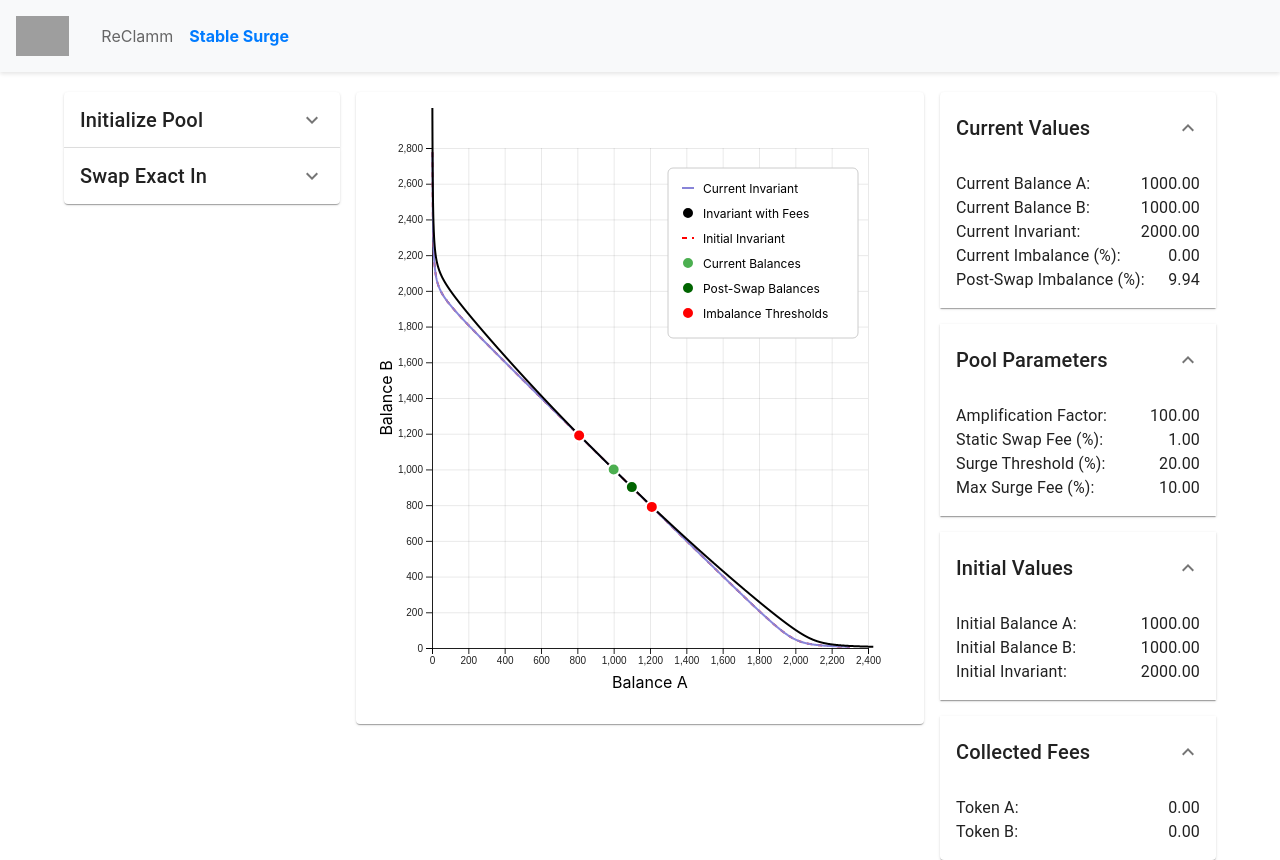
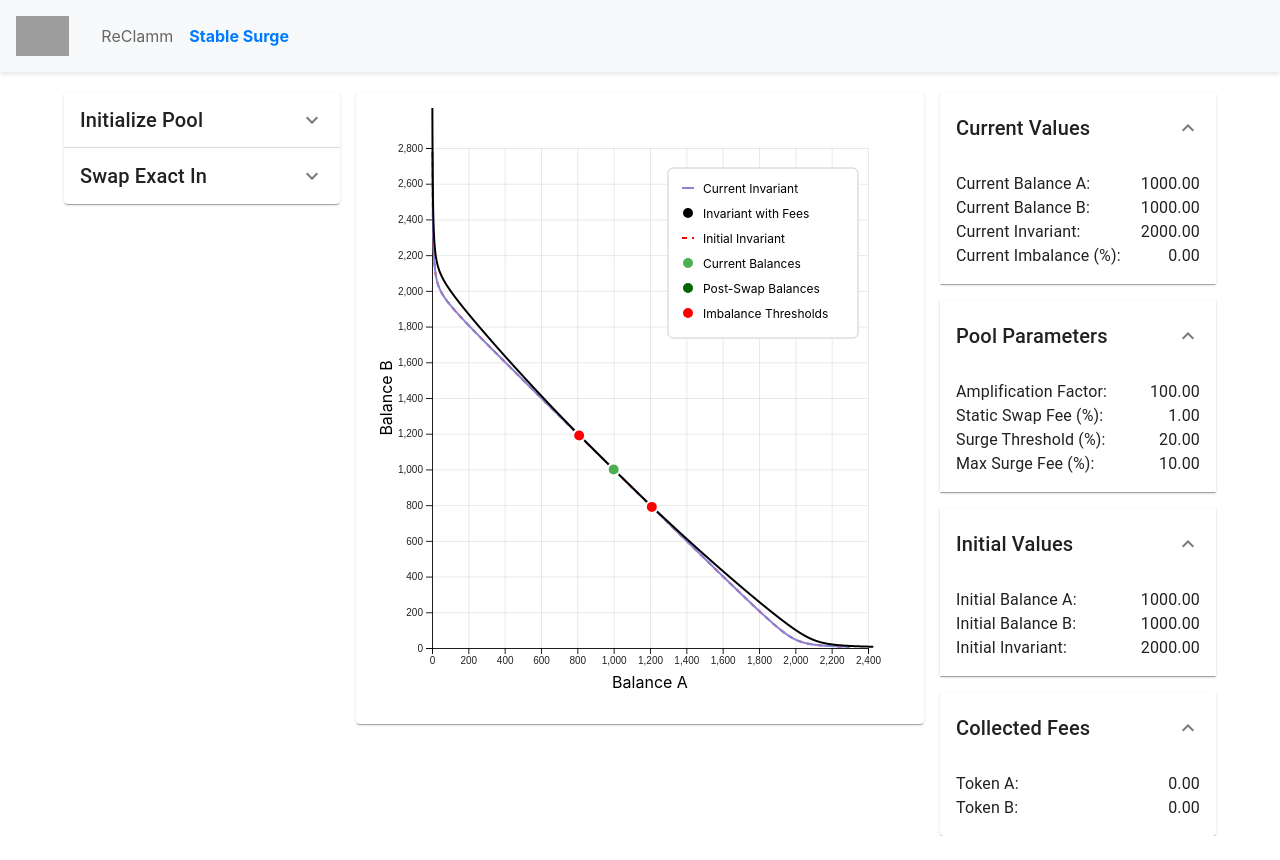
Before and after one commit to balancer/pool-math-simulator, a React (Create React App) app: page /stable-surge in a window 1280 px wide. After the commit the page ends 836 px from the top, so only its background shows below. Built offline with nearby package versions, Linux system fonts and the light colour scheme; grey boxes are pictures that could not be loaded.

Commit message:
Swap = 0

```diff
--- a/src/pool-types/stable-surge/StableSurge.tsx
+++ b/src/pool-types/stable-surge/StableSurge.tsx
@@ -34,7 +34,7 @@ export default function StableSurge() {
   const [currentBalanceB, setCurrentBalanceB] = useState<number>(1000);
 
   const [swapTokenIn, setSwapTokenIn] = useState("Token A");
-  const [swapAmountIn, setSwapAmountIn] = useState<number>(100);
+  const [swapAmountIn, setSwapAmountIn] = useState<number>(0);
   const [totalFeesTokenA, setTotalFeesTokenA] = useState<number>(0);
   const [totalFeesTokenB, setTotalFeesTokenB] = useState<number>(0);
 
```
